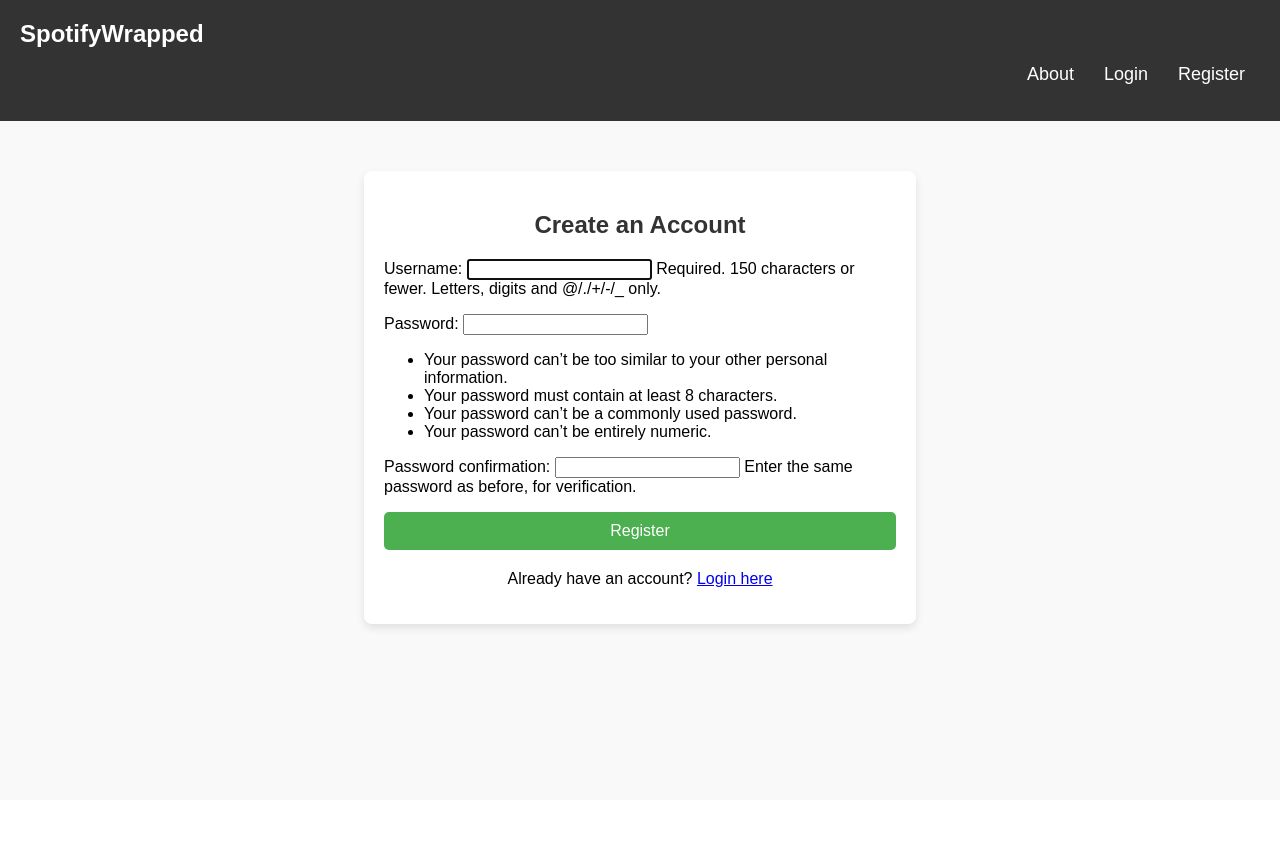
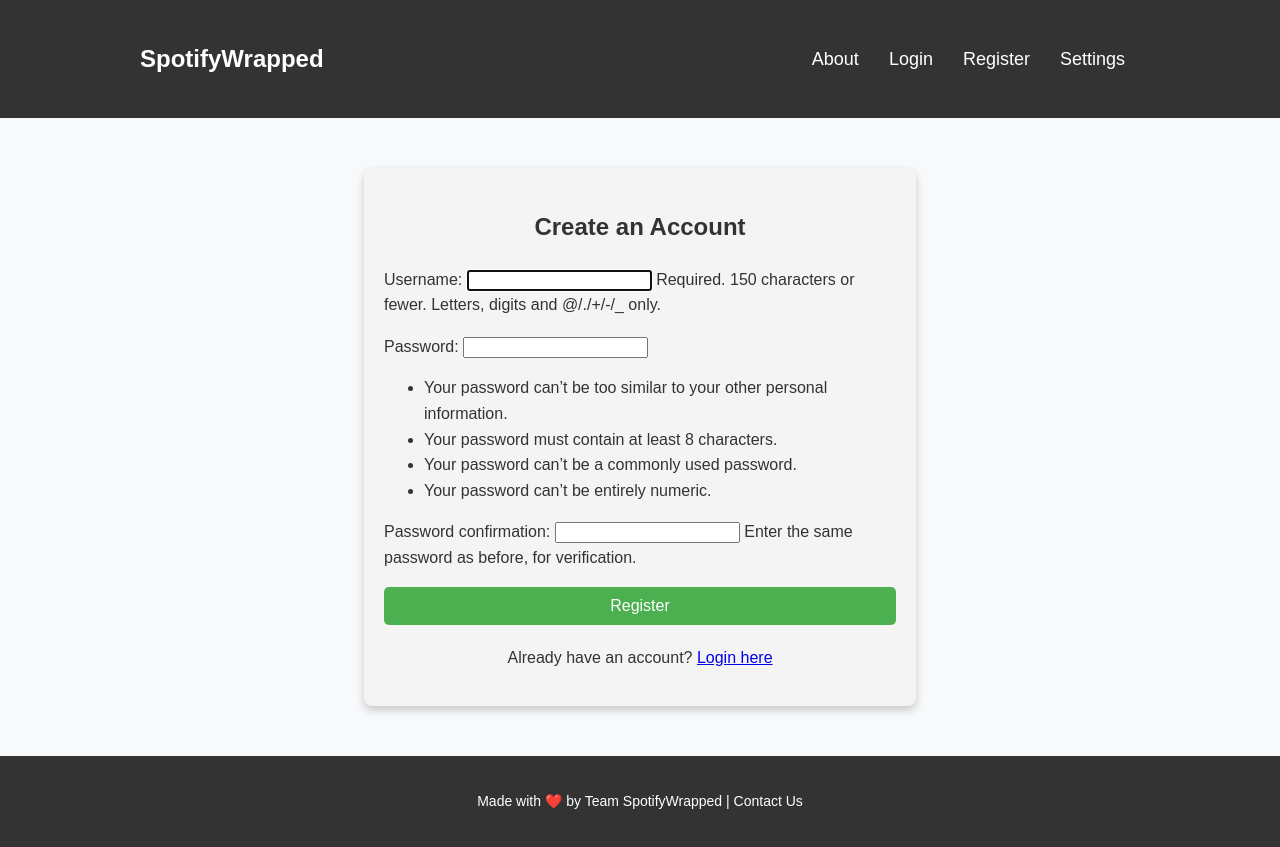
Before and after one commit to AKobir5503/SpotifyWrapped, a Django app: page /register/ in a window 1280 px wide. Before the commit the page ends 631 px from the top, so only its background shows below. Run offline with Django 5.2, Linux system fonts and the light colour scheme.

Commit message:
register page view modes

```diff
--- a/wrapped/templates/register.html
+++ b/wrapped/templates/register.html
@@ -1,25 +1,229 @@
 {% load static %}
 <!DOCTYPE html>
-<html lang="en">
+<html lang="en" class="{{ view_mode }}">
 <head>
     <meta charset="UTF-8">
     <meta name="viewport" content="width=device-width, initial-scale=1.0">
-    <title>Register</title>
-    <link rel="stylesheet" href="{% static 'wrapped/register.css' %}">
+    <title>About SpotifyWrapped</title>
+    <link rel="stylesheet" href="{% static 'wrapped/login.css' %}">
+    <link rel="stylesheet" href="{% static 'wrapped/about.css' %}">
+    <style>
+        /* View Mode Styles */
+        body {
+            font-family: Arial, sans-serif;
+            margin: 0;
+            padding: 0;
+            transition: all 0.3s ease-in-out;
+        }
 
+        body.light {
+            background-color: #f8f9fa;
+            color: #333;
+        }
+
+        body.dark {
+            background-color: #121212;
+            color: #ffffff;
+        }
+
+        body.high_contrast {
+            background-color: #000000;
+            color: #ffff00;
+        }
+
+        {
+            padding: 20px 0
+        ;
+            background-color: #333
+        ;
+            color: #fff
+        ;
+            transition: all 0.3s ease-in-out
+        ;
+        }
+
+        body.light header {
+            background-color: #333;
+            color: #fff;
+        }
+
+        body.dark header {
+            background-color: #1f1f1f;
+            color: #ffffff;
+        }
+
+        body.high_contrast header {
+            background-color: #000000;
+            color: #ffff00;
+        }
+
+        header .container {
+            max-width: 1200px;
+            margin: 0 auto;
+            display: flex;
+            justify-content: space-between;
+            align-items: center;
+        }
+
+        header .logo {
+            font-size: 24px;
+            font-weight: bold;
+            color: inherit;
+        }
+
+        /* Navigation Links */
+        header .nav-links {
+            list-style: none;
+            display: flex;
+            justify-content: flex-end;
+            margin: 0;
+            padding: 0;
+        }
+
+        header .nav-links li {
+            margin: 0 15px;
+        }
+
+        header .nav-links a {
+            text-decoration: none;
+            font-size: 18px;
+            color: inherit;
+        }
+
+        /* Default Theme */
+        .form-container {
+            width: 40%;
+            margin: 50px auto;
+            padding: 20px;
+            background-color: #b81515;
+            border-radius: 8px;
+            box-shadow: 0 4px 8px rgba(0, 0, 0, 0.1);
+        }
+
+        .form-container h2 {
+            text-align: center;
+            color: #ae1313;
+        }
+
+        .form-group label {
+            font-size: 16px;
+            color: #af1313;
+        }
+
+        /* Light Theme */
+        body.light .form-container {
+            background-color: #f4f4f4;
+            box-shadow: 0 4px 8px rgba(0, 0, 0, 0.2);
+        }
+
+        body.light .form-container h2 {
+            color: #333;
+        }
+
+        body.light .form-group label {
+            color: #555;
+        }
+
+        /* Dark Theme */
+        body.dark .form-container {
+            background-color: #2b2b2b;
+            box-shadow: 0 4px 8px rgba(0, 0, 0, 0.5);
+        }
+
+        body.dark .form-container h2 {
+            color: #e5e5e5;
+        }
+
+        body.dark .form-group label {
+            color: #bbbbbb;
+        }
+
+        /* High Contrast Theme */
+        body.high_contrast .form-container {
+            background-color: #000000;
+            box-shadow: 0 4px 8px rgba(255, 255, 255, 0.3);
+        }
+
+        body.high_contrast .form-container h2 {
+            color: #ffff00;
+        }
+
+        body.high_contrast .form-group label {
+            color: #ff0000;
+        }
+
+        /* Logout Button */
+        header .logout-form {
+            display: inline;
+            margin-left: 20px;
+        }
+
+        header .logout-btn {
+            background-color: #1db954;
+            color: white;
+            border: none;
+            padding: 8px 16px;
+            font-size: 16px;
+            cursor: pointer;
+            border-radius: 5px;
+        }
+
+        header .logout-btn:hover {
+            background-color: #45a049;
+        }
+
+        .container {
+            width: 1000px;
+            margin: auto;
+            padding: 20px;
+        }
+
+        .section {
+            margin-bottom: 40px;
+            padding: 20px;
+            background: #ffffff;
+            border-radius: 10px;
+            box-shadow: 0 4px 8px rgb(51, 51, 51);
+            background-color: #76b2fe;
+        }
+
+        body.light .section {
+            background-color: #f8f9fa;
+            color: #333;
+        }
+
+        body.dark .section {
+            background-color: #121212;
+            color: #ffffff;
+        }
+
+        body.high_contrast .section {
+            background-color: #000000;
+            color: #ffff00;
+        }
+    </style>
 </head>
-<body>
+<body class="{{ view_mode }}">
 <header>
     <div class="container">
-            <a href="{% url 'landing' %}" class="logo">SpotifyWrapped</a>
+        <a href="/" class="logo">SpotifyWrapped</a>
         <ul class="nav-links">
             <li><a href="{% url 'about' %}">About</a></li>
+            {% if user.is_authenticated %}
+                <li><a href="{% url 'dashboard' %}">Dashboard</a></li>
+                <li><a href="{% url 'settings' %}">Settings</a></li>
+                <form action="{% url 'logout' %}" method="post" class="logout-form">
+                    {% csrf_token %}
+                    <button type="submit" class="logout-btn">Logout</button>
+                </form>
+            {% else %}
                 <li><a href="{% url 'login' %}">Login</a></li>
                 <li><a href="{% url 'register' %}">Register</a></li>
+                <li><a href="{% url 'settings' %}">Settings</a></li>
+            {% endif %}
         </ul>
     </div>
 </header>
-
 <div class="form-container">
         <h2>Create an Account</h2>
         <form method="POST">
@@ -33,5 +237,25 @@
             <p>Already have an account? <a href="{% url 'login' %}">Login here</a></p>
         </div>
     </div>
+<footer>
+    <p>Made with ❤️ by Team SpotifyWrapped | Contact Us</p>
+</footer>
+
+<script>
+    const savedViewMode = localStorage.getItem("viewMode") || "{{ view_mode }}";
+    document.documentElement.className = savedViewMode;
+
+    document.addEventListener("DOMContentLoaded", function () {
+        const viewModeSelect = document.getElementById("view-mode");
+        if (viewModeSelect) {
+            viewModeSelect.value = savedViewMode;
+            viewModeSelect.addEventListener("change", function () {
+                const selectedMode = this.value;
+                document.documentElement.className = selectedMode;
+                localStorage.setItem("viewMode", selectedMode);
+            });
+        }
+    });
+</script>
 </body>
 </html>
--- a/wrapped/views.py
+++ b/wrapped/views.py
@@ -78,15 +78,29 @@ def login_user(request):
 
 # Register user view
 def register_user(request):
+    # Handle "view_mode" and "language" for GET and POST requests
+    view_mode = request.session.get("view_mode", "light")
+    language = request.session.get("language", "en")
+
     if request.method == 'POST':
         form = UserCreationForm(request.POST)
         if form.is_valid():
             form.save()
+
+            # Save the settings to the session
+            request.session["view_mode"] = request.POST.get("view_mode", view_mode)
+            request.session["language"] = request.POST.get("language", language)
+
             return redirect('login')
     else:
         form = UserCreationForm()
 
-    return render(request, 'register.html', {'form': form})
+    return render(request, 'register.html', {
+        'form': form,
+        'view_mode': view_mode,
+        'language': language
+    })
+
 
 # Dashboard view (requires login)
 @login_required
```
Lines whose indentation alone changed are shown as unchanged.
